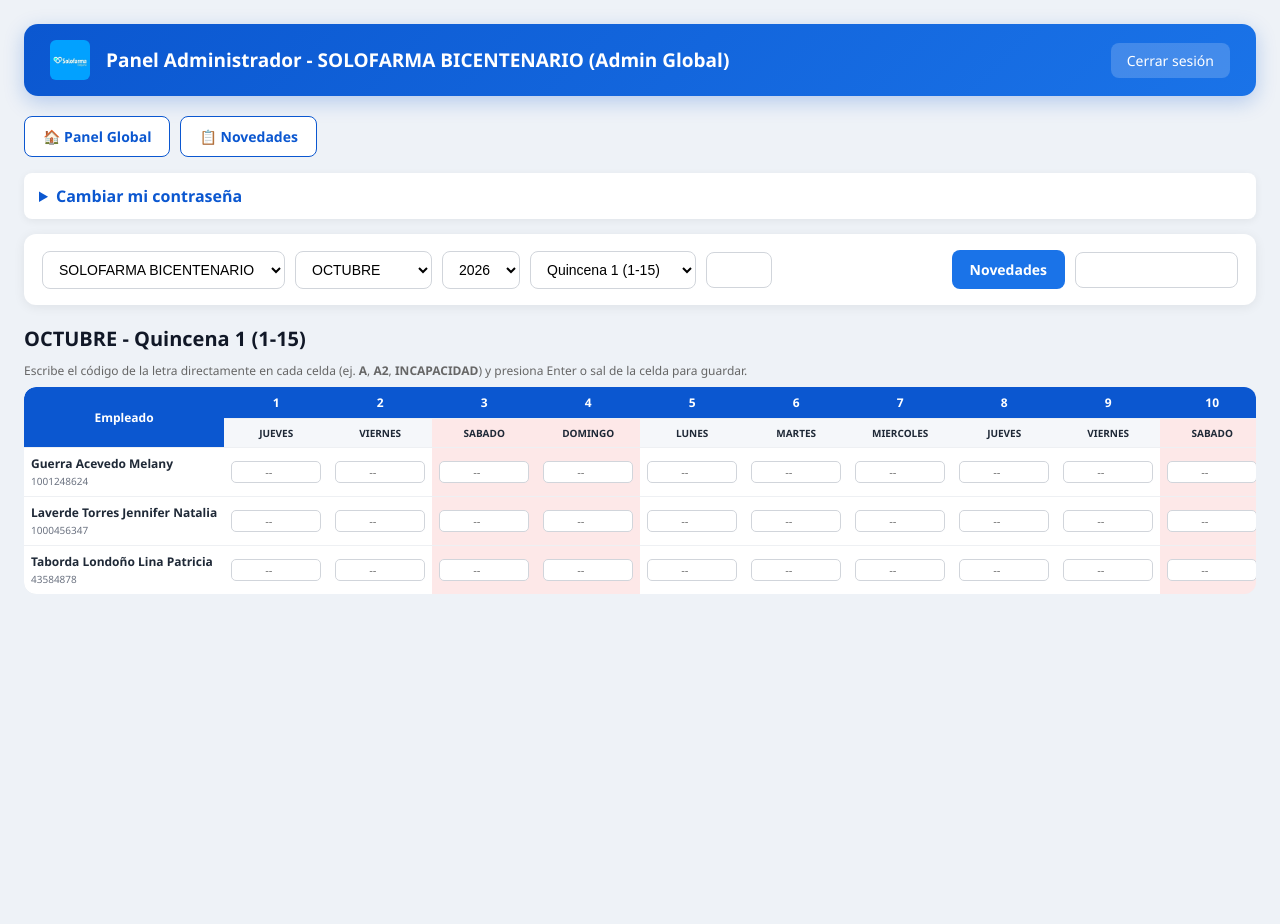
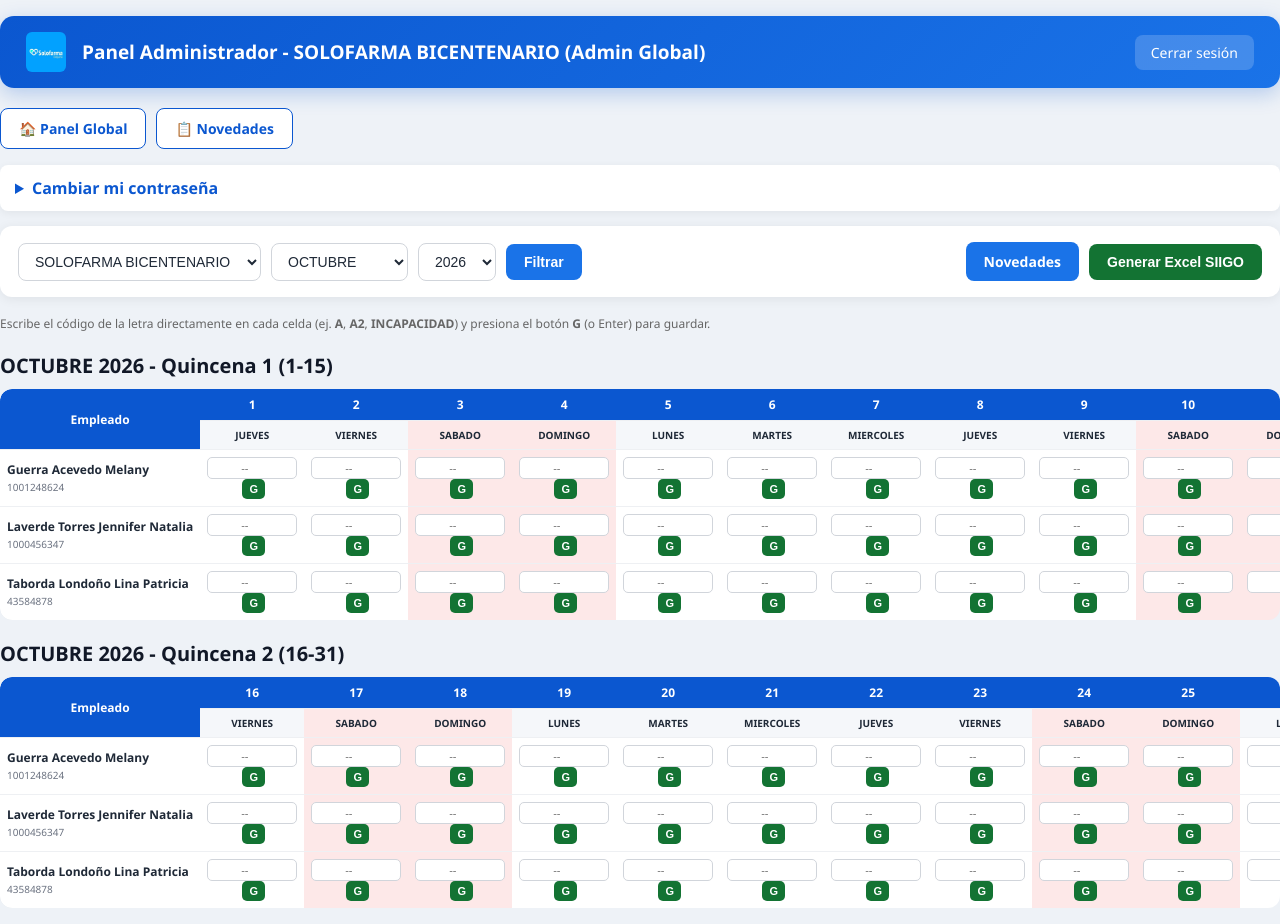
Before and after one commit to rgaitang/proyecto, a Flask app: page /panel-local?sucursal=5 in a window 1280 px wide. Before the commit the page ends 594 px from the top, so only its background shows below. Run offline with Flask 3, Linux system fonts and the light colour scheme; the visitor is signed in with stand-in values (Sample User, id 1).

Commit message:
Panel local: mostrar ambas quincenas, botones legibles, boton Guardar y contador por quincena; fix registros por empleado

```diff
--- a/app.py
+++ b/app.py
@@ -295,13 +295,13 @@ def panel_local():
     anio_act = request.args.get('anio', type=int, default=hoy.year)
     quincena_act = 1 if hoy.day <= 15 else 2
 
-    # Todas las quincenas disponibles
+    # Ambas quincenas del mes
     quincenas = [(1, dias_del_periodo(mes_act, anio_act, 1)),
                  (2, dias_del_periodo(mes_act, anio_act, 2))]
     quincena_sel = request.args.get('quincena', type=int, default=quincena_act)
-    dias = dias_del_periodo(mes_act, anio_act, quincena_sel)
+    dias = quincenas[0][1] + quincenas[1][1]
 
-    registros = {r.fecha: r for r in RegistroHoras.query
+    registros = {(r.empleado_id, r.fecha): r for r in RegistroHoras.query
                  .filter(RegistroHoras.empleado_id.in_([e.id for e in empleados]),
                          RegistroHoras.fecha >= dias[0],
                          RegistroHoras.fecha <= dias[-1]).all()}
--- a/templates/panel_local.html
+++ b/templates/panel_local.html
@@ -7,7 +7,7 @@
     <style>
         * { box-sizing: border-box; margin: 0; padding: 0; }
         body { font-family: 'Segoe UI', system-ui, -apple-system, sans-serif; background: #eef2f7;
-               padding: 24px; color: #1f2937; }
+               padding: 16px 0; color: #1f2937; }
         .topbar { background: linear-gradient(135deg, #0b57d0, #1a73e8); color: #fff; padding: 16px 26px;
                   border-radius: 14px; display: flex; justify-content: space-between; align-items: center;
                   margin-bottom: 20px; box-shadow: 0 6px 20px rgba(11,87,208,0.25); gap: 16px; }
@@ -15,7 +15,7 @@
         .topbar a { color: #fff; text-decoration: none; background: rgba(255,255,255,0.18);
                     padding: 8px 16px; border-radius: 8px; font-size: 14px; transition: background .2s; }
         .topbar a:hover { background: rgba(255,255,255,0.3); }
-        .container { max-width: 1500px; margin: 0 auto; }
+        .container { max-width: 100%; margin: 0; padding: 0; }
         .flash { padding: 12px 16px; border-radius: 8px; margin-bottom: 16px; font-size: 14px; font-weight: 500; }
         .flash.success { background: #e6f4ea; color: #137333; border-left: 4px solid #137333; }
         .flash.danger { background: #fce8e6; color: #c5221f; border-left: 4px solid #c5221f; }
@@ -24,8 +24,8 @@
         .controls { background: #fff; padding: 16px 18px; border-radius: 12px;
                     box-shadow: 0 2px 12px rgba(0,0,0,0.07); display: flex; gap: 12px; align-items: center;
                     flex-wrap: wrap; margin-bottom: 18px; }
-        .controls select, .controls button, .controls input { padding: 9px 12px; font-size: 14px;
-                    border-radius: 8px; border: 1px solid #d1d5db; background: #fff; }
+        .controls select, .controls input { padding: 9px 12px; font-size: 14px;
+                    border-radius: 8px; border: 1px solid #d1d5db; background: #fff; color: #1f2937; }
         .controls select:focus, .controls input:focus { outline: none; border-color: #1a73e8; box-shadow: 0 0 0 3px rgba(26,115,232,0.15); }
         .btn { background: #1a73e8; color: #fff; border: none; padding: 10px 18px; border-radius: 8px;
                cursor: pointer; font-size: 14px; font-weight: 600; display: inline-block; text-decoration: none;
@@ -33,6 +33,9 @@
         .btn:hover { background: #1558b0; transform: translateY(-1px); box-shadow: 0 4px 12px rgba(26,115,232,0.3); }
         .btn-green { background: #137333; }
         .btn-green:hover { background: #0e5c2c; box-shadow: 0 4px 12px rgba(19,115,51,0.3); }
+        .btn-guardar { background: #137333; color: #fff; border: none; border-radius: 5px; padding: 4px 7px;
+                       font-size: 11px; font-weight: 700; cursor: pointer; margin-left: 3px; transition: background .2s; }
+        .btn-guardar:hover { background: #0e5c2c; }
         table { width: 100%; border-collapse: separate; border-spacing: 0; background: #fff; border-radius: 12px;
                 overflow: hidden; box-shadow: 0 2px 14px rgba(0,0,0,0.08); font-size: 12px; }
         .table-wrap { overflow-x: auto; border-radius: 12px; }
@@ -123,10 +126,6 @@
                     <option value="{{ a }}" {% if a == anio %}selected{% endif %}>{{ a }}</option>
                     {% endfor %}
                 </select>
-                <select name="quincena">
-                    <option value="1" {% if quincena == 1 %}selected{% endif %}>Quincena 1 (1-15)</option>
-                    <option value="2" {% if quincena == 2 %}selected{% endif %}>Quincena 2 (16-fin)</option>
-                </select>
                 <button type="submit" class="btn">Filtrar</button>
             </form>
             <div style="margin-left:auto; display:flex; gap:10px; align-items:center;">
@@ -140,24 +139,25 @@
             </div>
         </div>
 
-        <h2>{{ ['ENERO','FEBRERO','MARZO','ABRIL','MAYO','JUNIO','JULIO','AGOSTO','SEPTIEMBRE','OCTUBRE','NOVIEMBRE','DICIEMBRE'][mes-1] }} - Quincena {{ quincena }} ({{ dias[0].day }}-{{ dias[-1].day }})</h2>
-        <p style="color:#666;font-size:12px;margin-bottom:8px;">Escribe el código de la letra directamente en cada celda (ej. <b>A</b>, <b>A2</b>, <b>INCAPACIDAD</b>) y presiona Enter o sal de la celda para guardar.</p>
+        <p style="color:#666;font-size:12px;margin-bottom:8px;">Escribe el código de la letra directamente en cada celda (ej. <b>A</b>, <b>A2</b>, <b>INCAPACIDAD</b>) y presiona el botón <b>G</b> (o Enter) para guardar.</p>
         <datalist id="lista-turnos">
             {% for t in turnos %}
             <option value="{{ t.codigo }}">{{ t.descripcion }}</option>
             {% endfor %}
         </datalist>
+        {% for num_q, dias_q in quincenas %}
+        <h2>{{ ['ENERO','FEBRERO','MARZO','ABRIL','MAYO','JUNIO','JULIO','AGOSTO','SEPTIEMBRE','OCTUBRE','NOVIEMBRE','DICIEMBRE'][mes-1] }} {{ anio }} - Quincena {{ num_q }} ({{ dias_q[0].day }}-{{ dias_q[-1].day }})</h2>
         <div class="table-wrap">
         <table>
             <tr>
                 <th rowspan="2">Empleado</th>
-                {% for d in dias %}
+                {% for d in dias_q %}
                 <th>{{ d.day }}</th>
                 {% endfor %}
                 <th rowspan="2">Acciones</th>
             </tr>
             <tr>
-                {% for d in dias %}
+                {% for d in dias_q %}
                 <td class="dia {% if d.weekday() >= 5 %}weekend{% endif %}">{{ spanish_days[d.weekday()] }}</td>
                 {% endfor %}
             </tr>
@@ -168,41 +168,29 @@
             {% endfor %}
             <tr>
                 <td class="emp">{{ emp.nombre }}<br><span class="ced">{{ emp.cedula_real or emp.cedula }}</span></td>
-                {% for d in dias %}
-                {% set reg = registros.get(d) %}
-                {% if reg and reg.empleado_ref.id == emp.id %}
-                <td class="{% if d.weekday() >= 5 %}weekend{% endif %} {% if reg.estado == 'pendiente' %}pendiente{% endif %}">
-                    <form method="POST" action="{{ url_for('admin_editar_turno') }}" style="margin:0;">
+                {% for d in dias_q %}
+                {% set reg = emp_days.get(d.day) %}
+                <td class="{% if d.weekday() >= 5 %}weekend{% endif %} {% if reg and reg.estado == 'pendiente' %}pendiente{% endif %}">
+                    <form method="POST" action="{{ url_for('admin_editar_turno') }}" class="form-celda" style="margin:0;">
                         <input type="hidden" name="empleado_id" value="{{ emp.id }}">
                         <input type="hidden" name="fecha" value="{{ d.isoformat() }}">
-                        <input type="text" name="turno" list="lista-turnos" value="{{ reg.turno_codigo }}"
-                               class="turno" autocomplete="off"
-                               onchange="this.form.submit()"
-                               placeholder="--">
+                        <input type="text" name="turno" list="lista-turnos" value="{{ reg.turno_codigo if reg else '' }}"
+                               class="turno" autocomplete="off" placeholder="--">
+                        <input type="hidden" name="observacion" value="{{ reg.observacion if reg else '' }}">
+                        <button type="submit" class="btn-guardar" title="Guardar turno">G</button>
                     </form>
                 </td>
-                {% else %}
-                <td class="{% if d.weekday() >= 5 %}weekend{% endif %}">
-                    <form method="POST" action="{{ url_for('admin_editar_turno') }}" style="margin:0;">
-                        <input type="hidden" name="empleado_id" value="{{ emp.id }}">
-                        <input type="hidden" name="fecha" value="{{ d.isoformat() }}">
-                        <input type="text" name="turno" list="lista-turnos" value=""
-                               class="turno" autocomplete="off"
-                               onchange="this.form.submit()"
-                               placeholder="--">
-                        <input type="hidden" name="observacion" value="">
-                    </form>
-                </td>
-                {% endif %}
                 {% endfor %}
-                <td style="min-width:80px;">
-                    {% set total = 0 %}{% for key, reg in registros.items() if reg.empleado_ref.id == emp.id %}{% set total = total + 1 %}{% endfor %}
-                    <span class="estado-tag">{{ total }} turnos</span>
+                <td style="min-width:90px;">
+                    {% set ns = namespace(total=0) %}
+                    {% for d in dias_q %}{% if emp_days.get(d.day) and emp_days.get(d.day).turno_codigo %}{% set ns.total = ns.total + 1 %}{% endif %}{% endfor %}
+                    <span class="estado-tag total-turnos" data-emp-id="{{ emp.id }}">{{ ns.total }} turnos</span>
                 </td>
             </tr>
             {% endfor %}
         </table>
         </div>
+        {% endfor %}
     </div>
 </body>
 </html>
```
